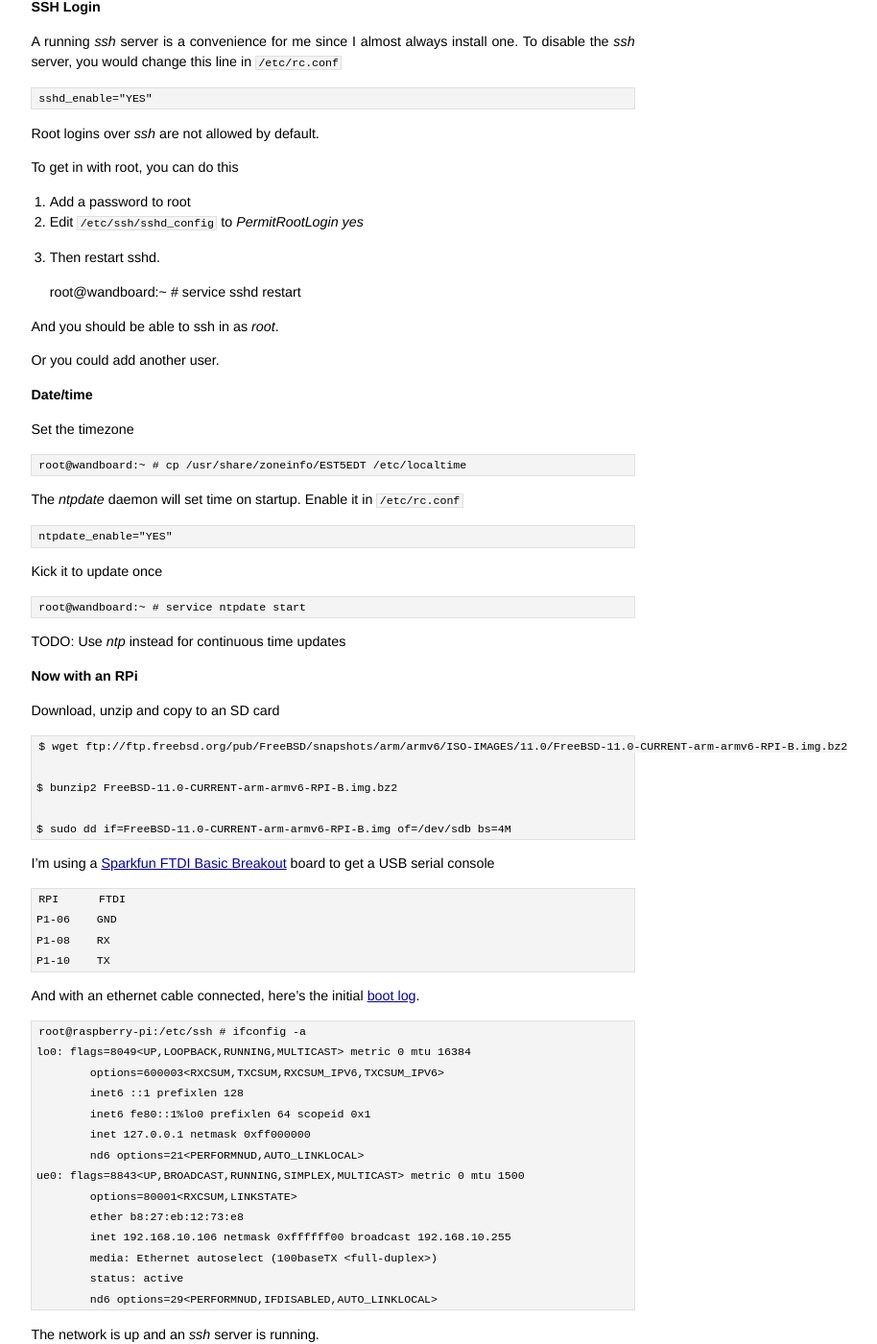
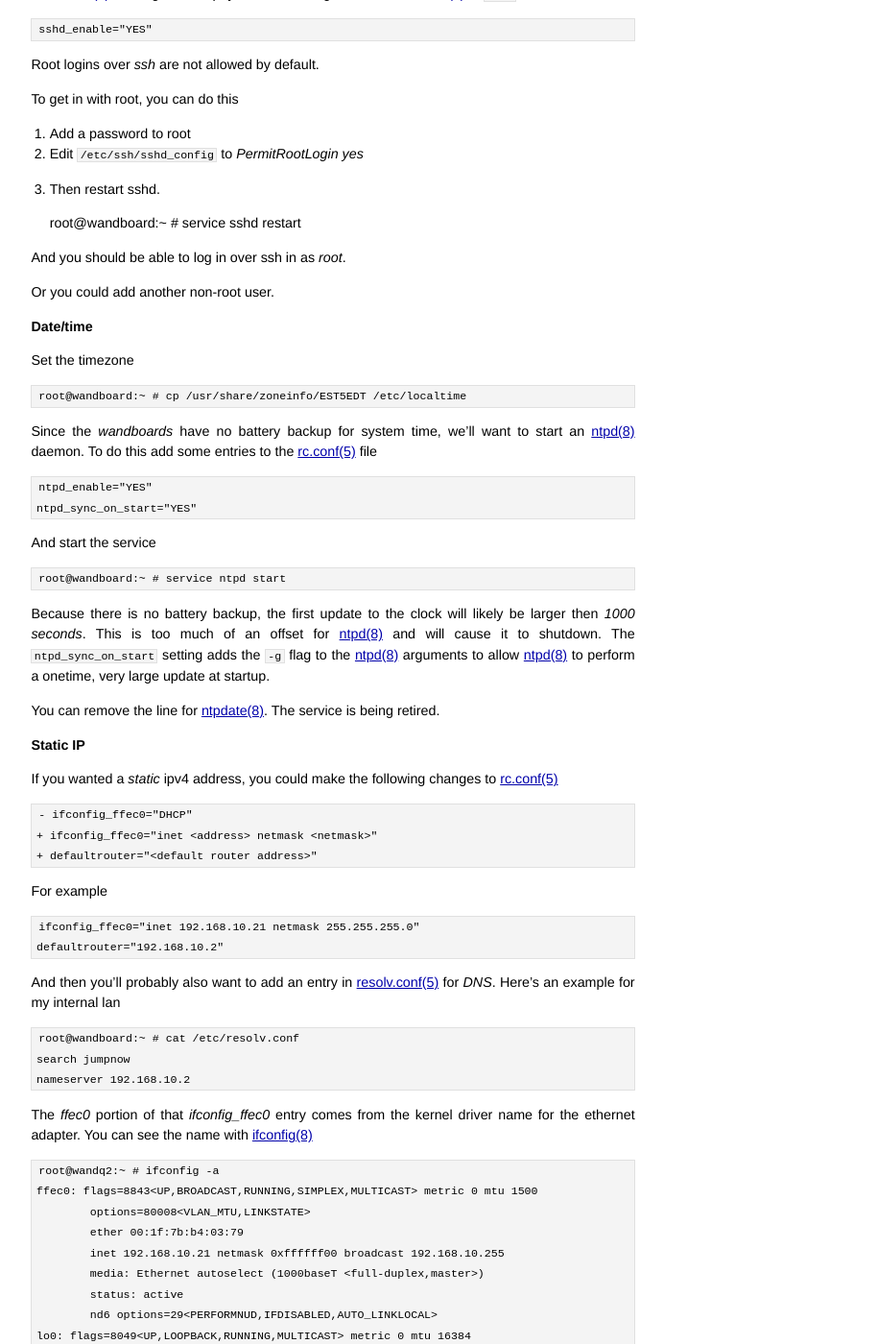
Before and after one commit to jumpnow/jumpnowtek-site, a Jekyll site: the page built from _posts/2014-10-20-FreeBSD-on-ARM.md, in a window 1280 px wide and 1400 px high, scrolled down 1858 px. Shown: the whole window at 96% size, without its empty margins (293-1207 px from the left). Built offline with Jekyll 4.4.1, drawn with Linux system fonts in a browser that asks for light colours; some of the changed text lies outside the part shown.

Commit message:
More work on the FreeBSD ARM post

```diff
--- a/_posts/2014-10-20-FreeBSD-on-ARM.md
+++ b/_posts/2014-10-20-FreeBSD-on-ARM.md
@@ -19,18 +17,17 @@
 * [pandaboard][pandaboard]
 * beagleboard
 
-Unfortunately no Gumstix [Duovero][duovero] or [Overo][overo] at this time.
-
-
-## Quick start
 
 The [FreeBSD][freebsd] site has some pre-built [binaries][freebsd-download].
 
-I'm going to be testing with the *11.0* development branch of FreeBSD (*CURRENT*).
+I'm going to be testing with *FreeBSD 11.0*, the *CURRENT* branch.
 
-*10.0* is the FreeBSD *STABLE* branch (what I'm running on my [PC-BSD][pcbsd] laptop).
+*FreeBSD 10.0* is the *STABLE* branch.
 
-Working from a nix machine and choosing a quad-core [wandboard][wandboard] as the first test...
+
+## Wandboard
+
+I'm choosing a quad-core [wandboard][wandboard] as the first test and working from a Linux workstation
 
 Download a *wandboard* image
 
@@ -64,7 +61,7 @@
     tmpfs             5.0M    4.0K    5.0M     0%    /var/tmp
 
 
-Not much running other then *dhcpclient* and *sshd*.
+Not much running other then [dhclient(8)][dhclient] and [sshd(8)][sshd].
 
     root@wandboard:~ # ps -ax
     PID TT  STAT      TIME COMMAND
@@ -99,7 +96,7 @@
 
 ### SSH Login
 
-A running *ssh* server is a convenience for me since I almost always install one. To disable the *ssh* server, you would change this line in `/etc/rc.conf`
+A running *ssh* server is a convenience since it's almost always the first thing I install. If you didn't want [sshd(8)][sshd] running at startup, you would change this line in [rc.conf(5)][rc.conf] in `/etc`
 
     sshd_enable="YES"
 
@@ -113,9 +110,9 @@
 
     root@wandboard:~ # service sshd restart
 
-And you should be able to ssh in as *root*.
+And you should be able to log in over ssh in as *root*.
 
-Or you could add another user.
+Or you could add another non-root user.
 
 ### Date/time
 
@@ -123,18 +120,57 @@
 
     root@wandboard:~ # cp /usr/share/zoneinfo/EST5EDT /etc/localtime
 
-The *ntpdate* daemon will set time on startup. Enable it in `/etc/rc.conf`
+Since the *wandboards* have no battery backup for system time, we'll want to start an [ntpd(8)][ntpd] daemon. To do this add some entries to the [rc.conf(5)][rc.conf] file
 
-    ntpdate_enable="YES"
+    ntpd_enable="YES"
+    ntpd_sync_on_start="YES"
 
-Kick it to update once
+And start the service
 
-    root@wandboard:~ # service ntpdate start
+    root@wandboard:~ # service ntpd start
 
-TODO: Use *ntp* instead for continuous time updates
+Because there is no battery backup, the first update to the clock will likely be larger then *1000 seconds*. This is too much of an offset for [ntpd(8)][ntpd] and will cause it to shutdown. The `ntpd_sync_on_start` setting adds the `-g` flag to the [ntpd(8)][ntpd] arguments to allow [ntpd(8)][ntpd] to perform a onetime, very large update at startup.
+
+You can remove the line for [ntpdate(8)][ntpdate]. The service is being retired.
+
+### Static IP
+
+If you wanted a *static* ipv4 address, you could make the following changes to [rc.conf(5)][rc.conf]
+
+    - ifconfig_ffec0="DHCP"
+    + ifconfig_ffec0="inet <address> netmask <netmask>"
+    + defaultrouter="<default router address>"
+
+For example
+
+    ifconfig_ffec0="inet 192.168.10.21 netmask 255.255.255.0"
+    defaultrouter="192.168.10.2"
+
+And then you'll probably also want to add an entry in [resolv.conf(5)][resolv.conf] for *DNS*. Here's an example for my internal lan
+
+    root@wandboard:~ # cat /etc/resolv.conf
+    search jumpnow
+    nameserver 192.168.10.2
+
+The *ffec0* portion of that *ifconfig_ffec0* entry comes from the kernel driver name for the ethernet adapter. You can see the name with [ifconfig(8)][ifconfig]
+
+    root@wandq2:~ # ifconfig -a
+    ffec0: flags=8843<UP,BROADCAST,RUNNING,SIMPLEX,MULTICAST> metric 0 mtu 1500
+            options=80008<VLAN_MTU,LINKSTATE>
+            ether 00:1f:7b:b4:03:79
+            inet 192.168.10.21 netmask 0xffffff00 broadcast 192.168.10.255
+            media: Ethernet autoselect (1000baseT <full-duplex,master>)
+            status: active
+            nd6 options=29<PERFORMNUD,IFDISABLED,AUTO_LINKLOCAL>
+    lo0: flags=8049<UP,LOOPBACK,RUNNING,MULTICAST> metric 0 mtu 16384
+            options=600003<RXCSUM,TXCSUM,RXCSUM_IPV6,TXCSUM_IPV6>
+            inet6 ::1 prefixlen 128
+            inet6 fe80::1%lo0 prefixlen 64 scopeid 0x2
+            inet 127.0.0.1 netmask 0xff000000
+            nd6 options=21<PERFORMNUD,AUTO_LINKLOCAL>
 
 
-### Now with an RPi
+### RaspberryPi
 
 Download, unzip and copy to an SD card
 
@@ -184,7 +220,7 @@
 
 TODO: Look into the console terminal problem with the RPi.
 
-Setting up the timezone and date using *ntpdate* works the same as with the *wandboard*.
+Setting up the timezone and date using [ntpd(8)][ntpd] works the same as with the *wandboard*.
 
 ### Next
 
@@ -198,10 +234,14 @@
 [beagleboard]: http://www.beagleboard.org/
 [rpi]: http://www.raspberrypi.org/
 [pandaboard]: http://www.pandaboard.org/
-[overo]: https://store.gumstix.com/index.php/category/33/
-[duovero]: https://store.gumstix.com/index.php/category/43/
-[pcbsd]: http://www.pcbsd.org/
 [freebsd-boot-log]: https://gist.github.com/scottellis/1f9439f8ddd4fb87718e
+[dhclient]: https://www.freebsd.org/cgi/man.cgi?query=sshd&apropos=0&sektion=8&manpath=FreeBSD+11-current&arch=default&format=html
+[sshd]: https://www.freebsd.org/cgi/man.cgi?query=sshd&apropos=0&sektion=8&manpath=FreeBSD+11-current&arch=default&format=html
+[ntpd]: https://www.freebsd.org/cgi/man.cgi?query=ntpd&apropos=0&sektion=8&manpath=FreeBSD+11-current&arch=default&format=html
+[ntpdate]: https://www.freebsd.org/cgi/man.cgi?query=ntpdate&apropos=0&sektion=8&manpath=FreeBSD+11-current&arch=default&format=html
+[rc.conf]: https://www.freebsd.org/cgi/man.cgi?query=rc.conf&apropos=0&sektion=5&manpath=FreeBSD+11-current&arch=default&format=html
+[resolv.conf]: https://www.freebsd.org/cgi/man.cgi?query=resolv.conf&apropos=0&sektion=5&manpath=FreeBSD+11-current&arch=default&format=html
+[ifconfig]: https://www.freebsd.org/cgi/man.cgi?query=ifconfig&apropos=0&sektion=8&manpath=FreeBSD+11-current&arch=default&format=html
 [ftdi]: https://www.sparkfun.com/products/9873
 [rpi-boot-log]: https://gist.github.com/scottellis/8f19c93c72afca2bf1b7
 [ports]: http://www.freebsd.org/ports/
```
Also changed, not shown: other parts of _posts/2014-10-20-FreeBSD-on-ARM.md (+4 -6 lines).
